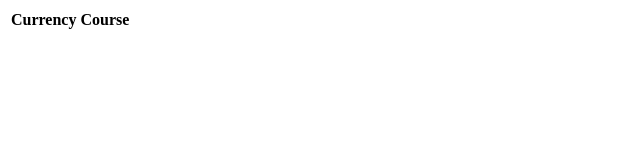
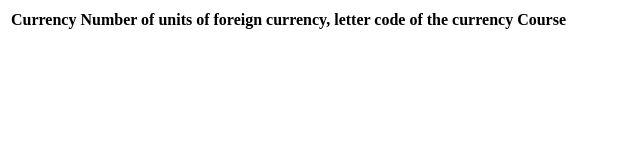
Before and after one commit to liubart123/rouble-exchanging-rate, a plain HTML site: page index.html in a window 1280 px wide. Shown: the whole page, without its empty margins (0-640 px from the left). Drawn offline with Linux system fonts and the light colour scheme; no server answers.

Commit message:
fixed html :3

```diff
--- a/index.html
+++ b/index.html
@@ -10,6 +10,7 @@
         <thead>
             <tr>
                 <th>Currency</th>
+                <th>Number of units of foreign currency, letter code of the currency</th>
                 <th>Course</th>
             </tr>
         </thead>
@@ -20,8 +21,7 @@
 
     <script>
         getCurrencyCourse()
-        .then(res=>fillTableOfCourses(document.getElementById('courseTableBody'),res));
-
+            .then(res => fillTableOfCourses(document.getElementById('courseTableBody'), res));
     </script>
 </body>
 
```
